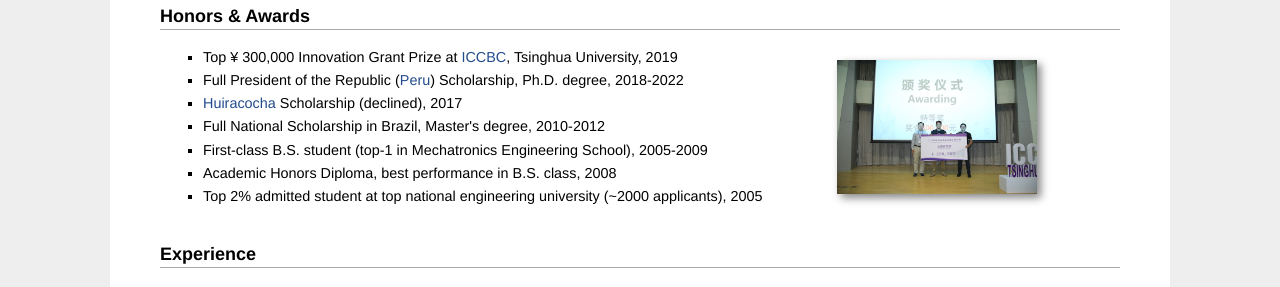
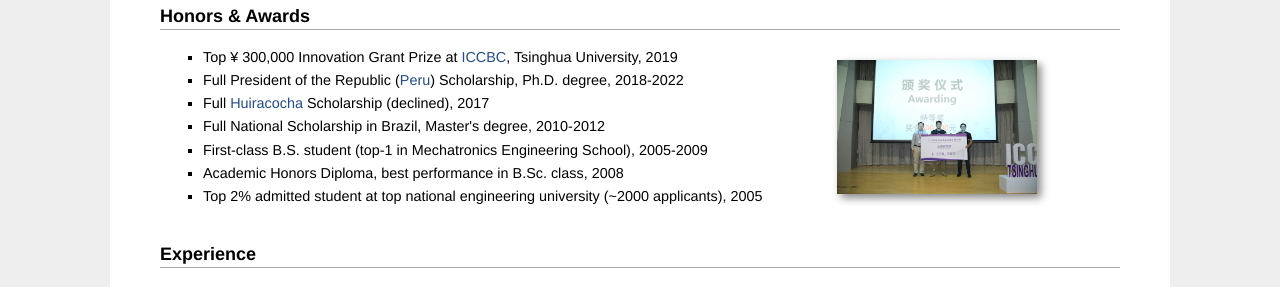
Before and after one commit to mchancan/mchancan.github.io, a Jekyll site: the page built from index.html, in a window 1280 px wide. Shown: the part 1129-1416 px from the top of the page. Built offline with Jekyll 4.4.1, drawn with Linux system fonts in a browser that asks for light colours; comment, search, counter and statistics services are not loaded.

Commit message:
Update index.html

```diff
--- a/index.html
+++ b/index.html
@@ -119,10 +119,10 @@ title: Marvin
 			<ul>
 				<li>Top &yen; 300,000 Innovation Grant Prize at <a href="https://contest.cbicr.org/en/">ICCBC</a>, Tsinghua University, 2019</li>
 				<li>Full President of the Republic (<a href="https://www.pronabec.gob.pe/beca-presidente/">Peru</a>) Scholarship, Ph.D. degree, 2018-2022</li>
-				<li><a href="https://posgrado.pucp.edu.pe/beca-fondo/beca-huiracocha/">Huiracocha</a> Scholarship (declined), 2017</li>
+				<li>Full <a href="https://posgrado.pucp.edu.pe/beca-fondo/beca-huiracocha/">Huiracocha</a> Scholarship (declined), 2017</li>
 				<li>Full National Scholarship in Brazil, Master's degree, 2010-2012</li>
 				<li>First-class B.S. student (top-1 in Mechatronics Engineering School), 2005-2009</li>
-				<li>Academic Honors Diploma, best performance in B.S. class, 2008</li>
+				<li>Academic Honors Diploma, best performance in B.Sc. class, 2008</li>
 				<li>Top 2% admitted student at top national engineering university (&#126;2000 applicants), 2005</li>
 			</ul>
 		</td>
```
